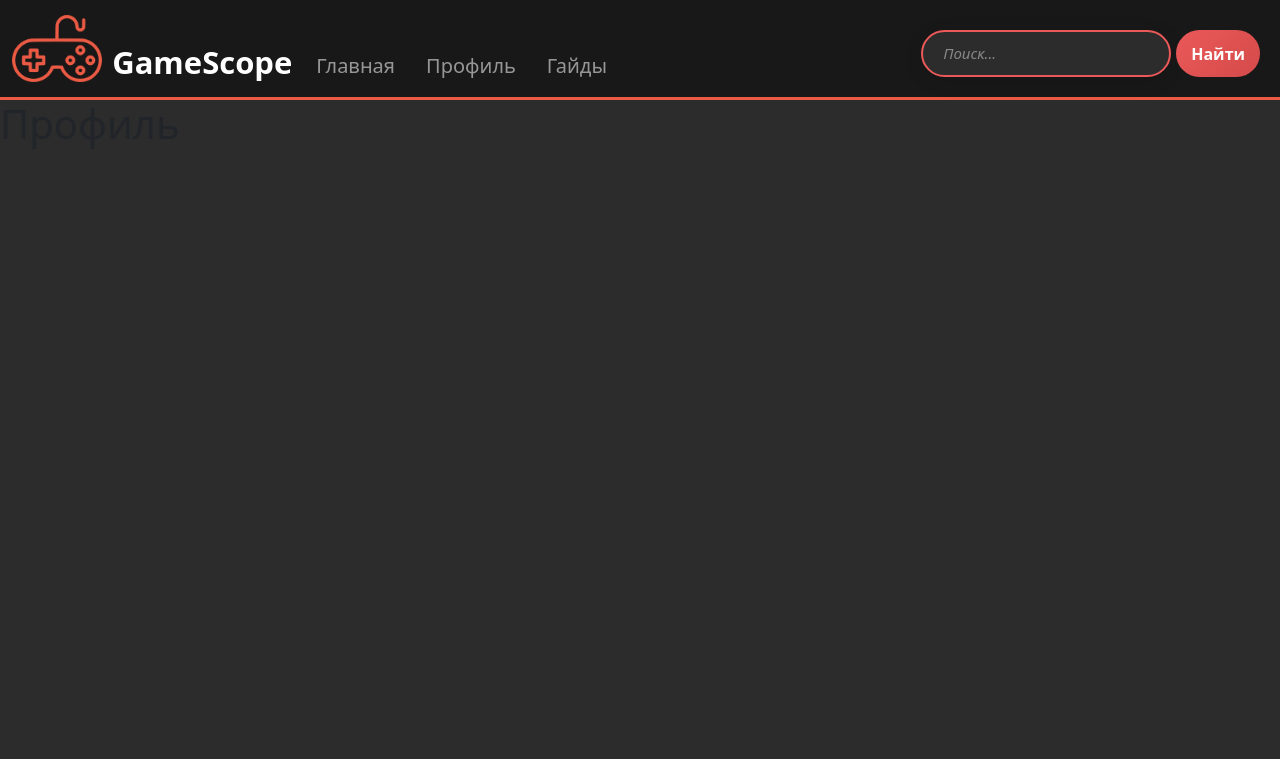
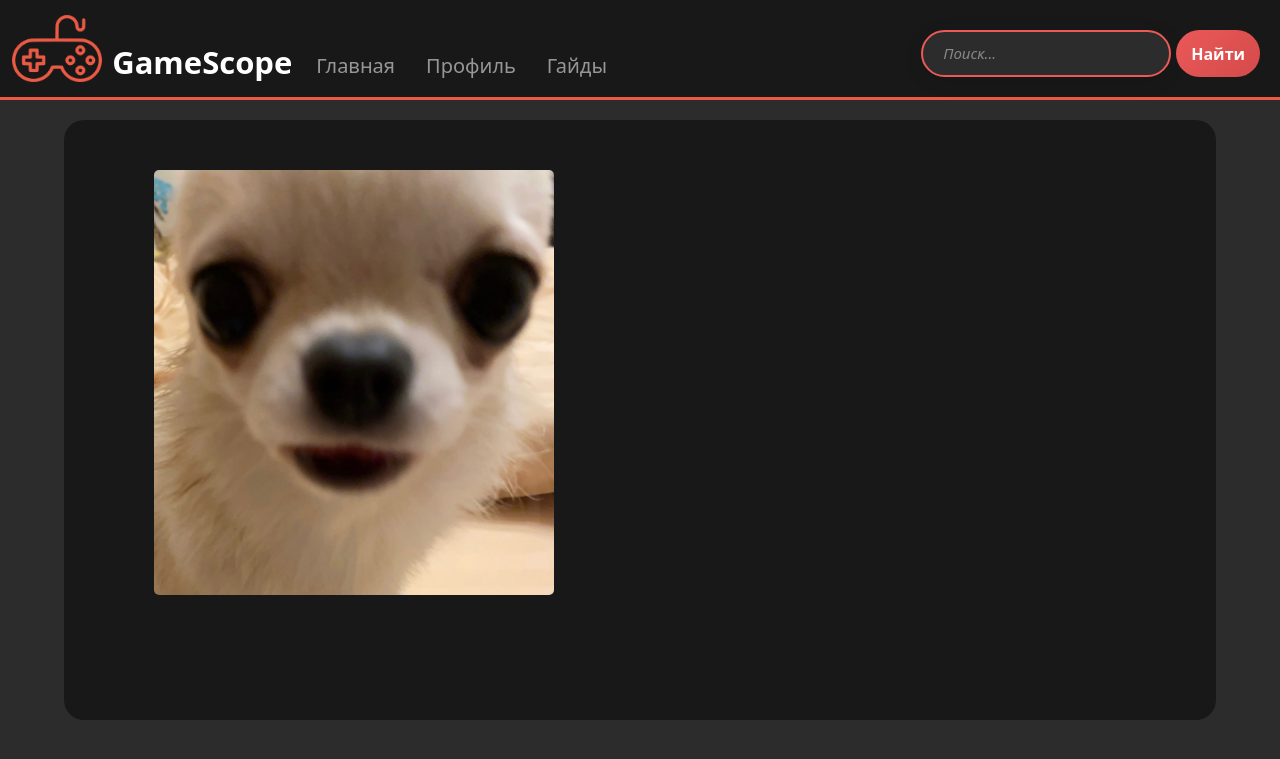
Before and after one commit to IzuneMai/django-proj2, a Django app: page /profile in a window 1280 px wide. Shown: the top 759 px of the page. Run offline with Django 5.2, Linux system fonts and the light colour scheme; some libraries are stand-ins or nearby versions.

Commit message:
add user card

```diff
--- a/proj1/main/static/main/css/main.css
+++ b/proj1/main/static/main/css/main.css
@@ -169,7 +169,7 @@ body{
     min-height: 600px;
     margin: 20px auto;
     border-radius: 20px;
-    position: relative;
+    padding: 50px;
 }
 
 .features {
--- /dev/null
+++ b/proj1/main/static/main/css/user.css
@@ -0,0 +1,18 @@
+.user_card {
+    background-color: #2c2c2c;
+    width: 400px;
+    height: 400px;
+    text-align: center;
+    display: flex;
+    flex-direction: column;
+    border-radius: 20px;
+    margin-left: 40px;
+   }
+.user_card:hover {
+    transform: translateY(-2px);
+    box-shadow: 0 6px 20px rgba(235, 89, 89, 0.3);
+}
+
+img{
+    border-radius: 5px 5px 5px 5px;
+}
--- a/proj1/main/templates/main/layout.html
+++ b/proj1/main/templates/main/layout.html
@@ -10,6 +10,7 @@
     <title>{% block title %}{% endblock %}</title>
     <link rel="stylesheet" href="https://cdn.jsdelivr.net/npm/bootstrap@5.3.3/dist/css/bootstrap.min.css">
     <link rel="stylesheet" href="{% static 'main/css/main.css' %}">
+    <link rel="stylesheet" href="{% static 'main/css/user.css' %}">
     <link rel="stylesheet" href="https://cdnjs.cloudflare.com/ajax/libs/font-awesome/6.4.0/css/all.min.css">
     <link rel="stylesheet" href="https://use.fontawesome.com/releases/v5.8.2/css/all.css">
     <script src="https://cdn.jsdelivr.net/npm/bootstrap@5.3.0/dist/js/bootstrap.bundle.min.js"></script>
--- a/proj1/main/templates/main/profile.html
+++ b/proj1/main/templates/main/profile.html
@@ -1,7 +1,12 @@
 {% extends 'main/layout.html' %}
+{%load static%}
 
 {% block title %}Профиль{% endblock %}
 
 {% block content %}
-    <h1>Профиль</h1>
+    <div class="content-page">
+        <div class="user_card">
+            <img src="{% static 'main/img/masya.jpg' %}" alt="masya">
+        </div>
+    </div>
 {% endblock %}
```
Also changed, not shown: proj1/main/static/main/img/masya.jpg (added).
